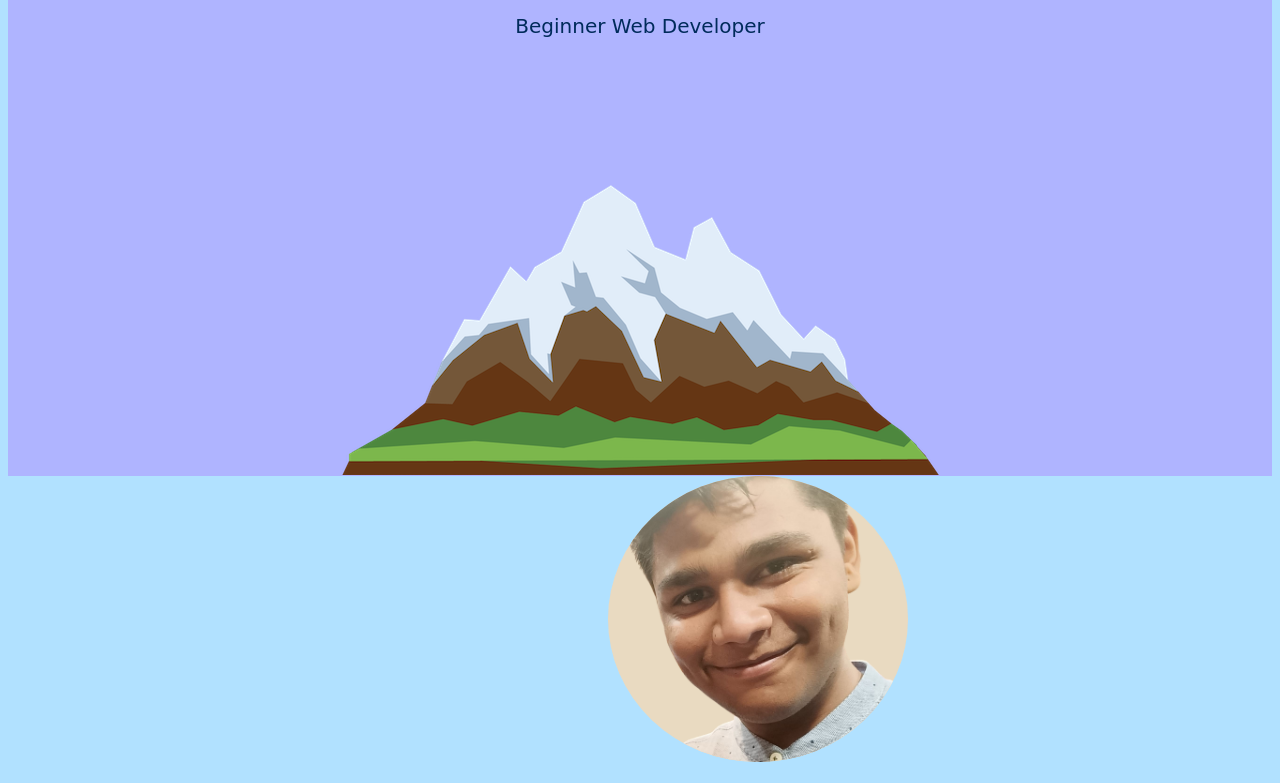
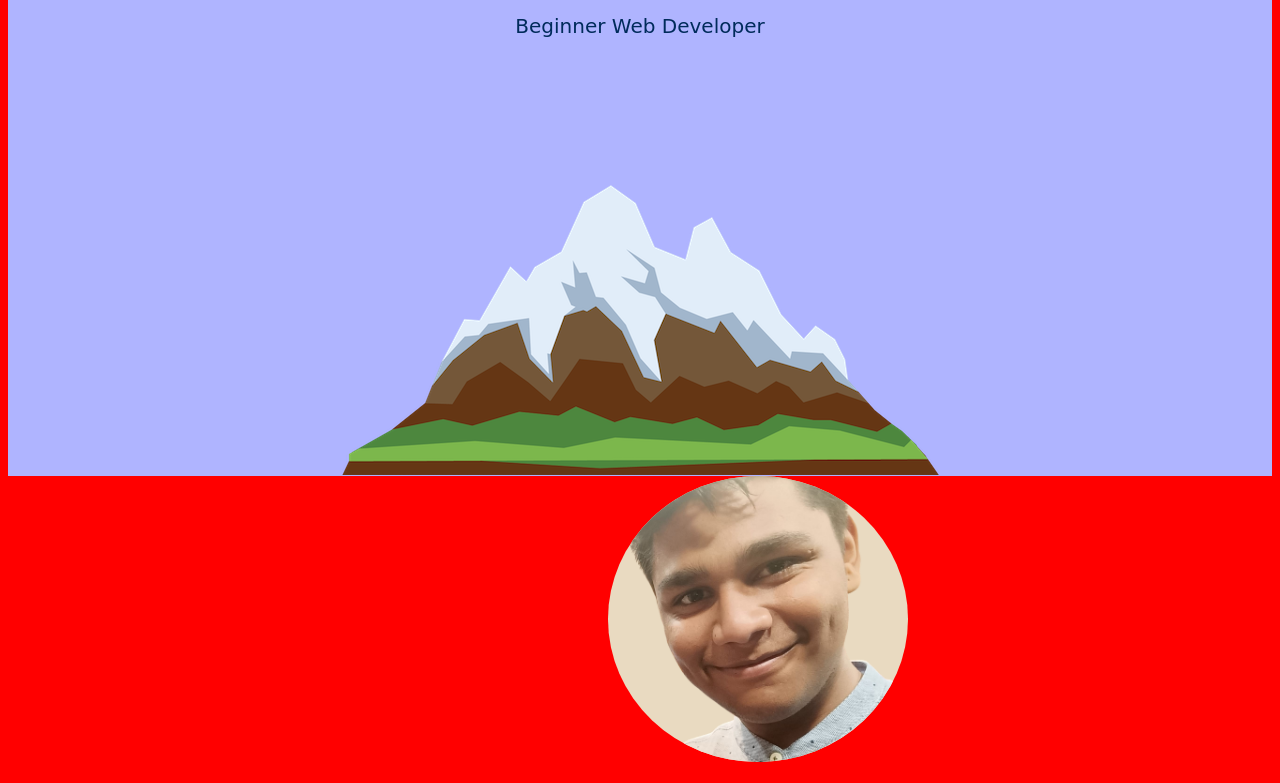
Before and after one commit to hemantjatal/cvv, a plain HTML site: page index.html in a window 1280 px wide. Shown: the part 253-1036 px from the top of the page. Drawn offline with Linux system fonts and the light colour scheme; a web font is replaced by a local one.

Commit message:
Update styles.css

```diff
--- a/css/styles.css
+++ b/css/styles.css
@@ -1,7 +1,7 @@
     .body1 {
 
       text-align: center;
-      background-color: #B1E1FF;
+      background-color: red;
     }
 
     .div1 {
```
